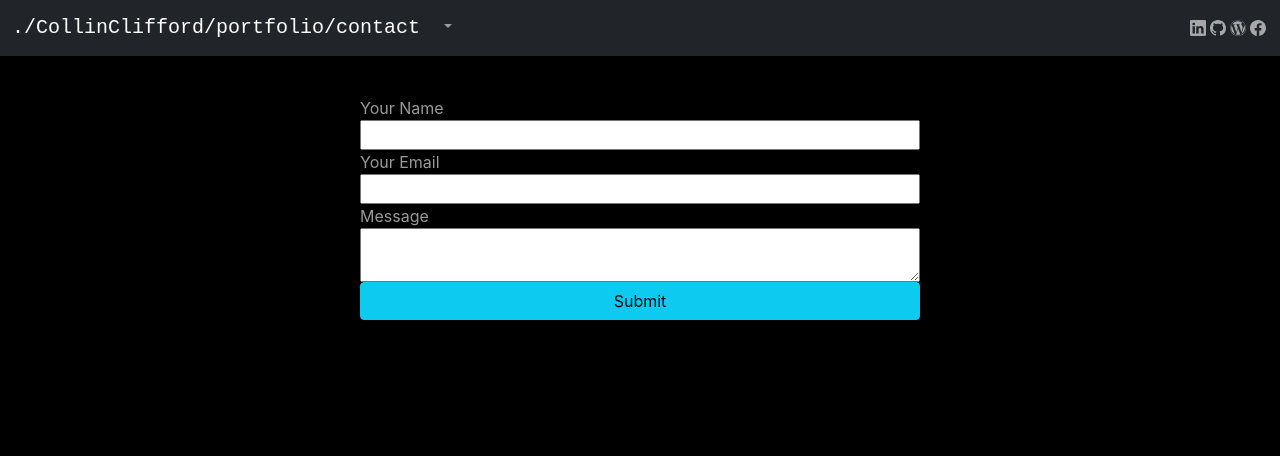
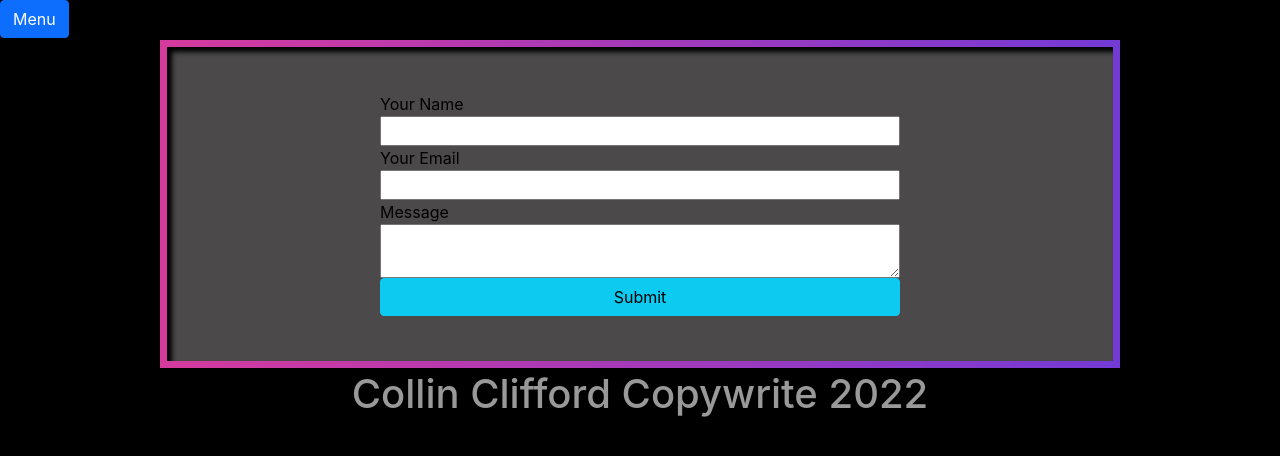
Before and after one commit to CollinClifford/portproj, a React (Create React App) app: page /contact in a window 1280 px wide. Shown: the top 456 px of the page. Built offline with nearby package versions, Linux system fonts and the light colour scheme.

Commit message:
commit design changes

```diff
--- a/src/App.css
+++ b/src/App.css
@@ -6,6 +6,10 @@
 body {
   background-color: black;
   color: rgba(255, 255, 255, 0.599);
+}
+
+.button {
+  border: none;
 }
 
 a {
@@ -18,6 +22,6 @@ a:hover {
 }
 
 svg {
-  padding: 2px;
-  width: 20px
+  margin-right: 5px;
+  /* width: 20px */
 }
--- a/src/App.js
+++ b/src/App.js
@@ -1,5 +1,13 @@
-import { useEffect } from "react";
-import { Col, Container, Row, Navbar, Nav, NavDropdown } from "react-bootstrap";
+import { useEffect, useState } from "react";
+import {
+  Col,
+  Container,
+  Row,
+  Navbar,
+  Nav,
+  NavDropdown,
+  Button,
+} from "react-bootstrap";
 import Layout from "./Layout";
 import Footer from "./Footer";
 import "./App.css";
@@ -7,12 +15,14 @@ import "./App.css";
 function App() {
   let navTitleArray = window.location.href.split("/");
   let navTitle = `${navTitleArray[navTitleArray.length - 1]}`;
+  const [menu, setMenu] = useState(false);
 
   let data = [
     {
       headerTypeText: `<span> Welcome to<br/> <span class='collin'>Collin Clifford's </span><span class='port'>portfolio</span><span class='web'> ~/website</span><span class='nav'>${navTitle}</span><br/><br/>Which directory would you like to access?<br/></span><span><ul><li><a href='/about'>About</a></li><li><a href='/projects'>Projects</a></li><li><a href=''>Work History</a></li><li><a href=''>Contact</a></li><li>Resume</li></ul></span>`,
     },
   ];
+
   let allElements = document.getElementsByClassName("type");
   useEffect(() => {
     for (let j = 0; j < allElements.length; j++) {
@@ -38,13 +48,20 @@ function App() {
     }
   }, []);
 
+  const showMenu = () => {
+    setMenu(!menu);
+  };
+
   return (
     <>
-      <div className="header">
+      {menu && (
+        <div className="header" role="banner">
           <Col>
             <Navbar variant="dark" bg="dark" expand="lg">
               <Container fluid>
-              <Navbar.Brand>./CollinClifford/portfolio/{navTitle}</Navbar.Brand>
+                <Navbar.Brand>
+                  ./CollinClifford/portfolio/{navTitle}
+                </Navbar.Brand>
                 <Navbar.Toggle aria-controls="navbar-dark-example" />
                 <Navbar.Collapse id="navbar-dark-example">
                   <Nav>
@@ -61,7 +78,9 @@ function App() {
                       <NavDropdown.Item href="/work">
                         workHistory
                       </NavDropdown.Item>
-                    <NavDropdown.Item href="/contact">contact</NavDropdown.Item>
+                      <NavDropdown.Item href="/contact">
+                        contact
+                      </NavDropdown.Item>
                       <NavDropdown.Divider />
                       <NavDropdown.Item
                         href="https://docs.google.com/document/d/1_dFo-uDbzWD4ojcVsdZT8uP5K9USbaddmg3mY9OTxiw/edit?usp=sharing"
@@ -76,8 +95,8 @@ function App() {
                   <a href="https://www.linkedin.com/in/collinclifford/">
                     <svg
                       xmlns="http://www.w3.org/2000/svg"
-                    width="20"
-                    height="20"
+                      width="30"
+                      height="30"
                       fill="currentColor"
                       class="bi bi-linkedin"
                       viewBox="0 0 16 16"
@@ -88,8 +107,8 @@ function App() {
                   <a href="https://github.com/CollinClifford">
                     <svg
                       xmlns="http://www.w3.org/2000/svg"
-                    width="20"
-                    height="20"
+                      width="30"
+                      height="30"
                       fill="currentColor"
                       class="bi bi-github"
                       viewBox="0 0 16 16"
@@ -100,8 +119,8 @@ function App() {
                   <a href="https://collinscastle.com/">
                     <svg
                       xmlns="http://www.w3.org/2000/svg"
-                    width="20"
-                    height="20"
+                      width="30"
+                      height="30"
                       fill="currentColor"
                       class="bi bi-wordpress"
                       viewBox="0 0 16 16"
@@ -117,8 +136,8 @@ function App() {
                   <a href="https://www.facebook.com/drat.dratsky.9/">
                     <svg
                       xmlns="http://www.w3.org/2000/svg"
-                    width="20"
-                    height="20"
+                      width="30"
+                      height="30"
                       fill="currentColor"
                       class="bi bi-facebook"
                       viewBox="0 0 16 16"
@@ -131,8 +150,10 @@ function App() {
             </Navbar>
           </Col>
         </div>
+      )}
+      <Button class="btn btn-dark" onClick={() => showMenu()}>Menu</Button>
       <Layout />
-      {/* <Footer /> */}
+      <Footer />
     </>
   );
 }
--- a/src/Routes/about.css
+++ b/src/Routes/about.css
@@ -1,11 +1,31 @@
 .container {
-    margin-top: 20px;
+  margin-top: 2px;
+  margin-bottom: 2px;
+  /* margin-left: 20px; */
+  /* margin: 20px; */
+  background: rgba(86, 84, 84, 0.874);
+  padding: 25px;
+  color: black;
+  border: 10px solid;
+  border-image-slice: 1;
+  border-width: 7px;
+  border-image-source: linear-gradient(to left, #743ad5, #d53a9d);
+  /* box-shadow: 5px 10px; */
+  box-shadow: 5px 5px 5px inset;
+  /* transition: border-width 0.6s linear; */
 }
+h1 {
+  text-align: center;
+}
+/* .container:hover {
+  border-width:7px
+} */
 .floated {
   float: right;
   width: 50%;
   padding: 40px;
 }
 img {
-    width: 100%
+  width: 100%;
+  border-radius: 50px;
 }
--- a/src/index.css
+++ b/src/index.css
@@ -1,14 +1,21 @@
 body {
   margin: 0;
-  font-family: -apple-system, BlinkMacSystemFont, 'Segoe UI', 'Roboto', 'Oxygen',
-    'Ubuntu', 'Cantarell', 'Fira Sans', 'Droid Sans', 'Helvetica Neue',
+  font-family: -apple-system, BlinkMacSystemFont, "Segoe UI", "Roboto", "Oxygen",
+    "Ubuntu", "Cantarell", "Fira Sans", "Droid Sans", "Helvetica Neue",
     sans-serif;
   -webkit-font-smoothing: antialiased;
   -moz-osx-font-smoothing: grayscale;
   background-color: gray;
 }
 
+#video {
+  position: fixed;
+  z-index: -1;
+  width: 100%;
+  opacity: 80%;
+}
+
 code {
-  font-family: source-code-pro, Menlo, Monaco, Consolas, 'Courier New',
+  font-family: source-code-pro, Menlo, Monaco, Consolas, "Courier New",
     monospace;
 }
--- a/src/index.js
+++ b/src/index.js
@@ -8,7 +8,12 @@ import { BrowserRouter as Router } from "react-router-dom";
 ReactDOM.render(
   <React.StrictMode>
     <Router>
+      <video autoPlay loop muted id="video">
+        {/* <source src={backgroundVideo} type="video/mp4" /> */}
+        Your browser does not support the video tag.
+      </video>
       <App />
+      {/* Stock footage by <a href="http://www.videezy.com">Videezy</a> */}
     </Router>
   </React.StrictMode>,
   document.getElementById("root")
```
Lines whose indentation alone changed are shown as unchanged.
